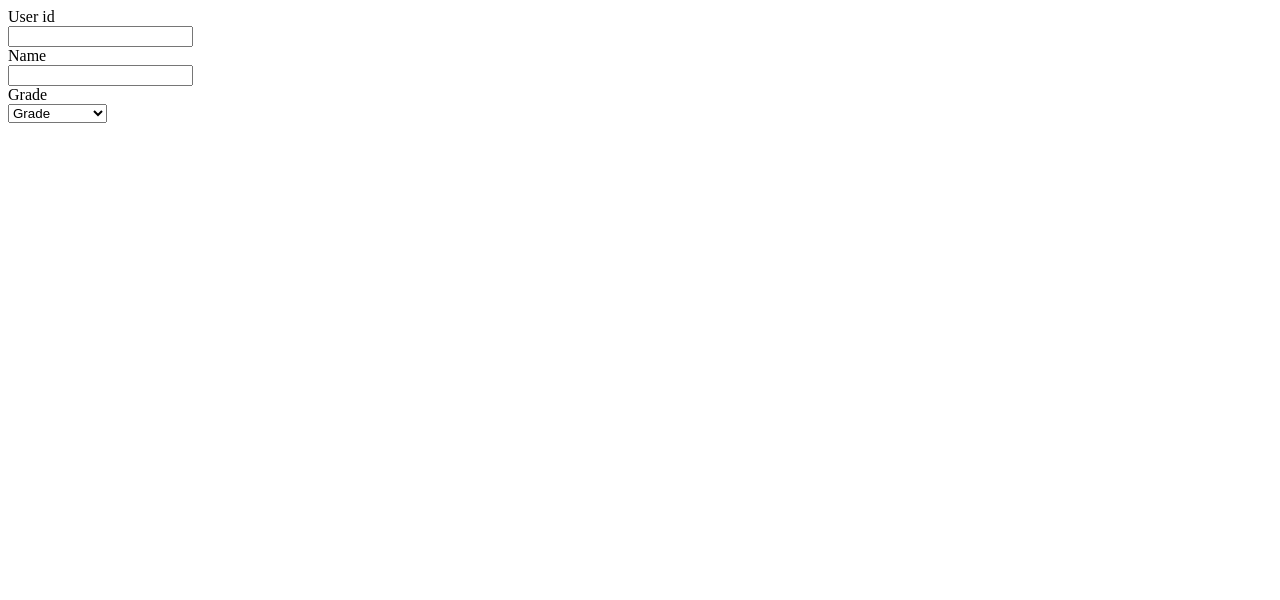
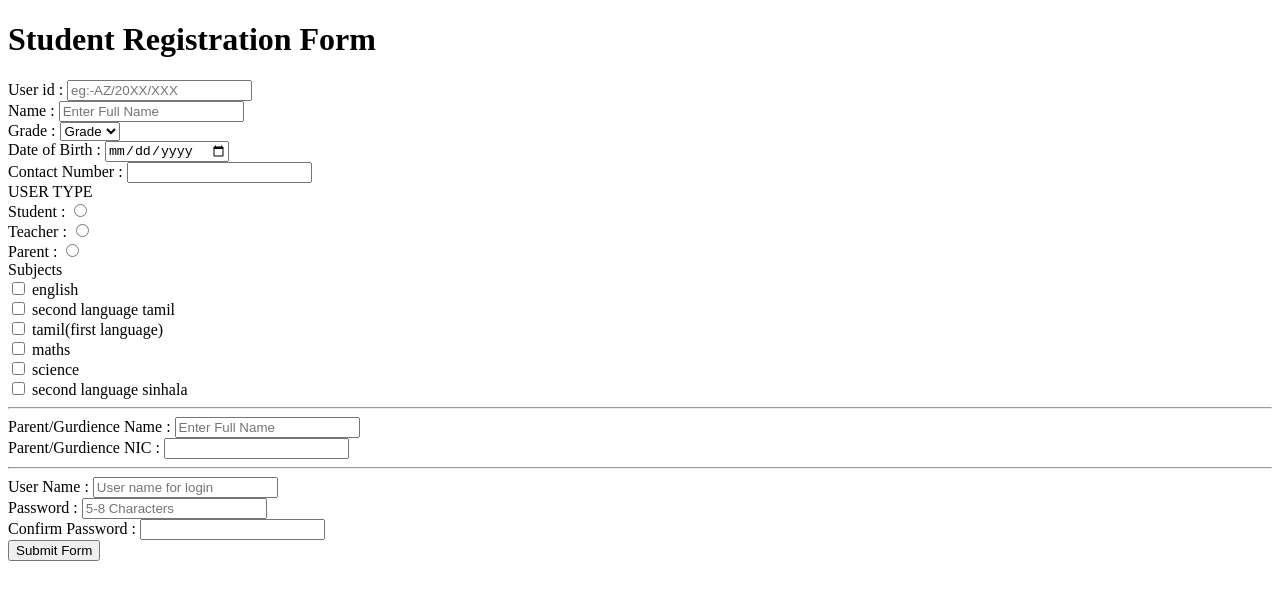
Before and after one commit to razikusman/E-Learn, an Angular app in the folder elearn/: page /stdntcrete in a window 1280 px wide. Shown: the top 600 px of the page. Built offline with nearby package versions, Linux system fonts and the light colour scheme.

Commit message:
inttrefacees for sidgnup complete

```diff
--- a/elearn/src/app/app.module.ts
+++ b/elearn/src/app/app.module.ts
@@ -2,15 +2,18 @@ import { BrowserModule } from '@angular/platform-browser';
 import { NgModule } from '@angular/core';
 import { AppRoutingModule ,RoutingComponents } from './app-routing.module';
 import { AppComponent } from './app.component';
+import { FormsModule } from '@angular/forms'
 
 @NgModule({
   declarations: [
     AppComponent,
-    RoutingComponents
+    RoutingComponents,
+
   ],
   imports: [
     BrowserModule,
     AppRoutingModule,
+    FormsModule
   ],
   providers: [],
   bootstrap: [AppComponent]
--- a/elearn/src/app/parentcrete/parentcrete.component.html
+++ b/elearn/src/app/parentcrete/parentcrete.component.html
@@ -1 +1,49 @@
-<p>parentcrete works!</p>
+<h1>Parent Registration Form</h1>
+<form>
+    <div>
+        <label id="unamelbl"> Name : </label>
+        <input required type="text" placeholder="Enter Full Name" id="uidinput">
+    </div>
+
+    <div>
+        <label id="ucontactlbl"> Contact Number : </label>
+        <input required type="tel" id="ucontactinput">
+    </div>
+
+    <div>
+        <label id="utypelbl"> USER TYPE </label>
+        <div id="utypeselect">
+            <label >Student : </label>
+            <input name="user" type="radio" ><br>
+
+            <label >Teacher : </label>
+            <input name="user" type="radio" ><br>
+
+            <label >Parent   : </label>
+            <input name="user" type="radio" >
+        </div>
+
+        <div>
+            <label id="ugurdianlbl">  NIC : </label>
+            <input required type="text" id="gurdiannameinput">
+        </div>
+
+    </div>
+
+    <hr>
+    <div>
+        <label id="usenamelbl"> User Name : </label>
+        <input required type="text" placeholder="User name for login" id="useranmeinput">
+    </div>
+
+    <div>
+        <label id="passwordlbl"> Password : </label>
+        <input required type="password" placeholder="5-8 Characters" id="passwordinput">
+    </div>
+    <div>
+        <label id="cpasswordlbl"> Confirm Password : </label>
+        <input required type="password" Re-Enter the password id="cpasswordinput">
+    </div>
+
+    <button type="submit"> Submit Form </button>
+</form>
--- a/elearn/src/app/stdntcrete/stdntcrete.component.html
+++ b/elearn/src/app/stdntcrete/stdntcrete.component.html
@@ -1,22 +1,83 @@
+<h1>Student Registration Form</h1>
 <form>
     <div>
-        <label> User id</label><br>
-        <input type="text" id="uid">
+        <label id="uidlbl"> User id : </label>
+        <input required type="text" placeholder="eg:-AZ/20XX/XXX" id="unameinput">
     </div>
 
     <div>
-        <label> Name</label><br>
-        <input type="text" id="uname">
+        <label id="unamelbl"> Name : </label>
+        <input required type="text" placeholder="Enter Full Name" id="uidinput">
+    </div>
+
+    <div class="form-group" >
+        <label id="ugrdlbl"> Grade : </label>
+        <select  id="ugrade">
+            <option selected>Grade</option>
+            <option *ngFor="let grade of grades"> {{grade}} </option>
+        </select>
     </div>
 
     <div>
-        <label> Grade</label><br>
-        <select  id="ugrade">
-            <option selected>Grade</option>
-            <option>{{grade}}</option>
-        </select>
+        <label id="udoblbl"> Date of Birth : </label>
+        <input required type="date" id="udobinput">
     </div>
 
+    <div>
+        <label id="ucontactlbl"> Contact Number : </label>
+        <input required type="tel" id="ucontactinput">
+    </div>
 
+    <div>
+        <label id="utypelbl"> USER TYPE </label>
+        <div id="utypeselect">
+            <label >Student : </label>
+            <input name="user" type="radio" ><br>
 
+            <label >Teacher : </label>
+            <input name="user" type="radio" ><br>
+
+            <label >Parent   : </label>
+            <input name="user" type="radio" >
+        </div>
+
+        <div>
+            <label>Subjects </label><br>
+            <div *ngFor="let subject of subjects">
+                <input ng-repeat="subject in subjects" type="checkbox" id="">
+                {{subject}}
+            </div>
+        </div>
+
+    </div>
+
+    <hr>
+
+    <div>
+        <div>
+            <label id="ugurdianlbl"> Parent/Gurdience Name : </label>
+            <input required type="text" placeholder="Enter Full Name" id="gurdiannameinput">
+        </div>
+        <div>
+            <label id="ugurdianlbl"> Parent/Gurdience NIC : </label>
+            <input required type="text" id="gurdiannameinput">
+        </div>
+    </div>
+
+    <hr>
+    <div>
+        <label id="usenamelbl"> User Name : </label>
+        <input required type="text" placeholder="User name for login" id="useranmeinput">
+    </div>
+
+    <div>
+        <label id="passwordlbl"> Password : </label>
+        <input required type="password" placeholder="5-8 Characters" id="passwordinput">
+    </div>
+    <div>
+        <label id="cpasswordlbl"> Confirm Password : </label>
+        <input required type="password" Re-Enter the password id="cpasswordinput">
+    </div>
+
+    <button type="submit"> Submit Form </button>
 </form>
--- a/elearn/src/app/stdntcrete/stdntcrete.component.ts
+++ b/elearn/src/app/stdntcrete/stdntcrete.component.ts
@@ -12,6 +12,9 @@ export class StdntcreteComponent implements OnInit {
   ngOnInit() {
   }
 
-  grade = ['6','7','8','9','10','11']
+  grades = ['6','7','8','9','10','11'];
+  subjects:Array<String>=[
+    "english","second language tamil","tamil(first language)","maths","science","second language sinhala",
+  ];
 
 }
--- a/elearn/src/app/teachercrete/teachercrete.component.html
+++ b/elearn/src/app/teachercrete/teachercrete.component.html
@@ -1 +1,57 @@
-<p>teachercrete works!</p>
+<h1>Taecher Registration Form</h1>
+<form>
+    <div>
+        <label id="uidlbl"> User id : </label>
+        <input required type="text" placeholder="eg:-AZ/T/XXX" id="unameinput">
+    </div>
+
+    <div>
+        <label id="unamelbl"> Name : </label>
+        <input required type="text" placeholder="Enter Full Name" id="uidinput">
+    </div>
+
+    <div>
+        <label id="ucontactlbl"> Contact Number : </label>
+        <input required type="tel" id="ucontactinput">
+    </div>
+
+    <div>
+        <label id="utypelbl"> USER TYPE </label>
+        <div id="utypeselect">
+            <label >Student : </label>
+            <input name="user" type="radio" ><br>
+
+            <label >Teacher : </label>
+            <input name="user" type="radio" ><br>
+
+            <label >Parent   : </label>
+            <input name="user" type="radio" >
+        </div>
+
+    </div>
+    <div>
+        <label>Subjects Teaching</label><br>
+        <div *ngFor="let subject of subjects">
+            <input ng-repeat="subject in subjects" type="checkbox" id="">
+            {{subject}}
+        </div>
+    </div>
+
+    <hr>
+    <div>
+        <label id="usenamelbl"> User Name : </label>
+        <input required type="text" placeholder="User name for login" id="useranmeinput">
+    </div>
+
+    <div>
+        <label id="passwordlbl"> Password : </label>
+        <input required type="password" placeholder="5-8 Characters" id="passwordinput">
+    </div>
+    <div>
+        <label id="cpasswordlbl"> Confirm Password : </label>
+        <input required type="password" Re-Enter the password id="cpasswordinput">
+    </div>
+
+
+    <button type="submit"> Submit Form </button>
+</form>
--- a/elearn/src/app/teachercrete/teachercrete.component.ts
+++ b/elearn/src/app/teachercrete/teachercrete.component.ts
@@ -12,4 +12,8 @@ export class TeachercreteComponent implements OnInit {
   ngOnInit() {
   }
 
+  subjects:Array<String>=[
+    "english","second language tamil","tamil(first language)","maths","science","second language sinhala",
+  ];
+
 }
```
